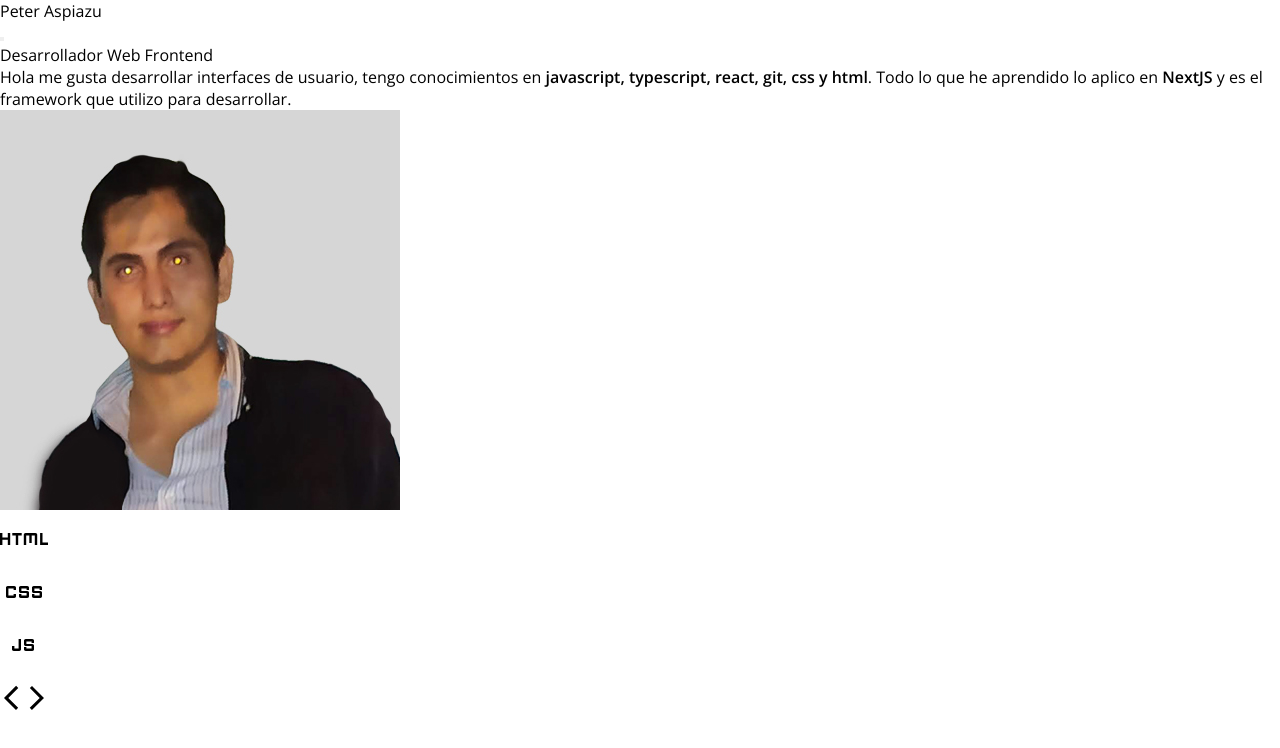
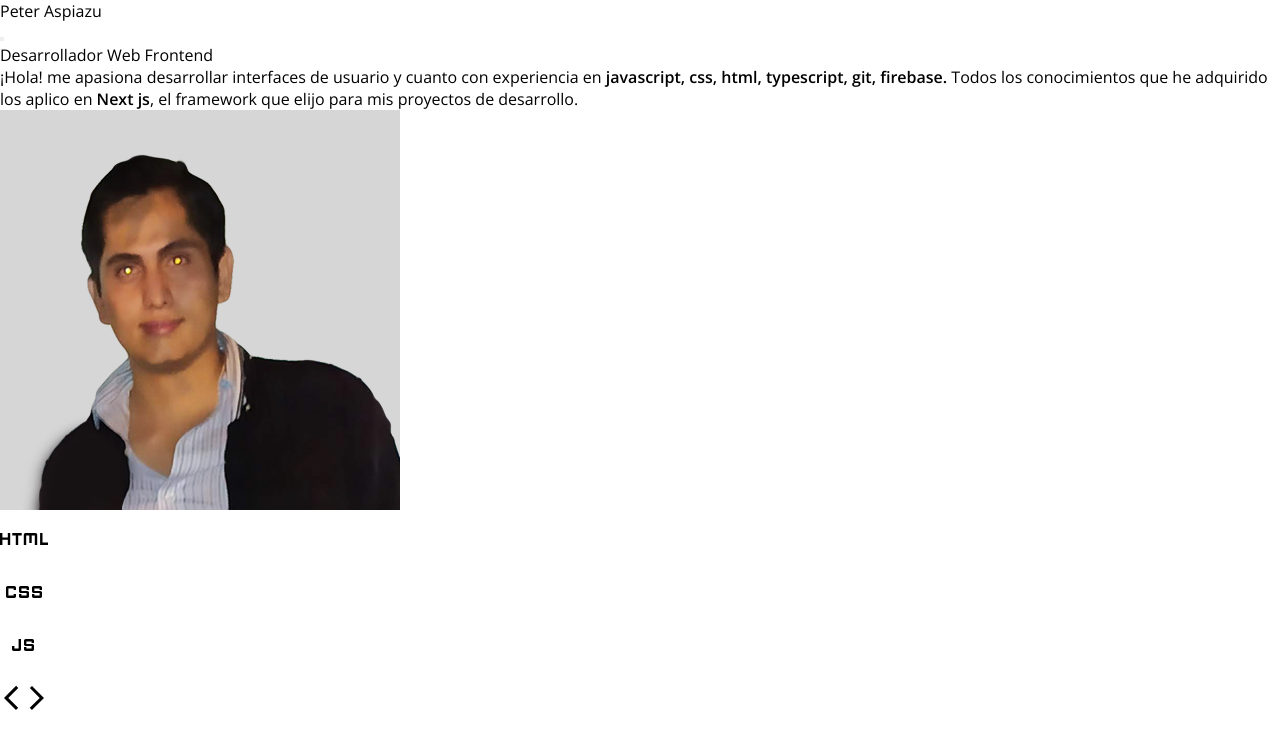
Before and after one commit to peter-aspiazu-s/portafolio-moderno, a Next.js app: page / in a window 1280 px wide. Shown: the top 748 px of the page. Built offline with nearby package versions, Linux system fonts and the light colour scheme.

Commit message:
agregando firebase a mis skills

```diff
--- a/components/main/Main.tsx
+++ b/components/main/Main.tsx
@@ -18,7 +18,8 @@ export const Main: FC<Props> = ({setActive}) => {
     <div className='main' id='animationScroll'>
         <div className='main-container-info'>
             <div className='main-container-info-title'>Desarrollador Web Frontend</div>
-            <div className='main-container-info-description'>Hola me gusta desarrollar interfaces de usuario, tengo conocimientos en <strong>javascript, typescript, react, git, css y html</strong>. Todo lo que he aprendido lo aplico en <strong>NextJS</strong> y es el framework que utilizo para desarrollar.</div>
+            <div className='main-container-info-description'>¡Hola! me apasiona desarrollar interfaces de usuario y cuanto con experiencia en <strong>javascript, css, html, typescript, git, firebase.</strong> Todos los conocimientos que he adquirido los aplico en <strong>Next js</strong>, el framework que elijo para mis proyectos de desarrollo.
+</div>
         </div>
         <div className='main-container-img'>
             <div className='main-container-img-perfil'>
```
